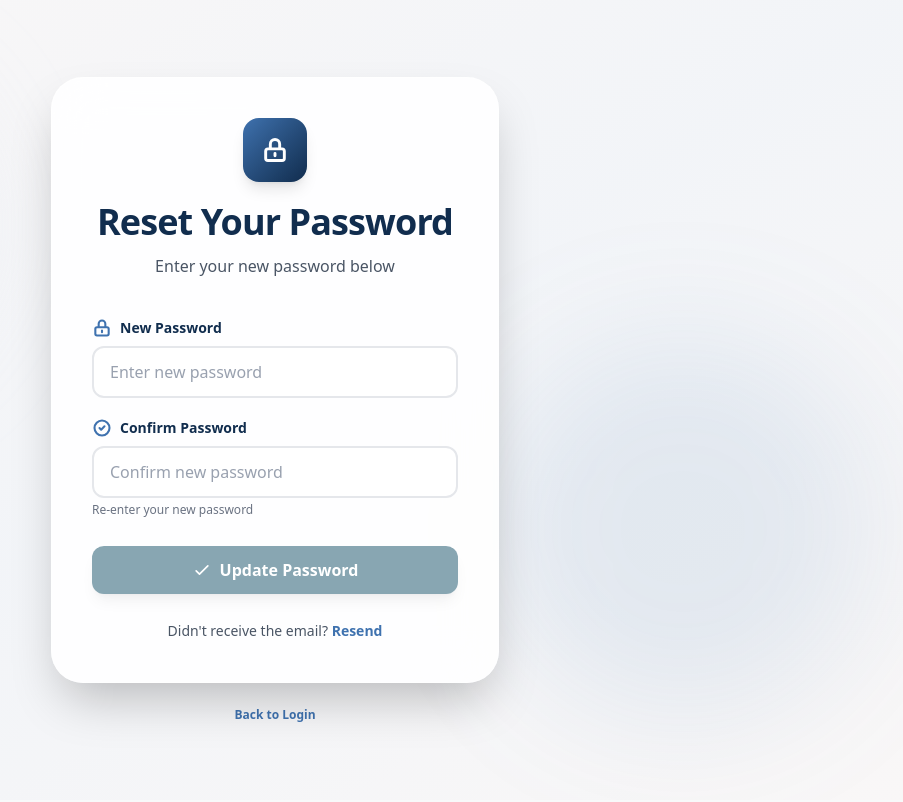
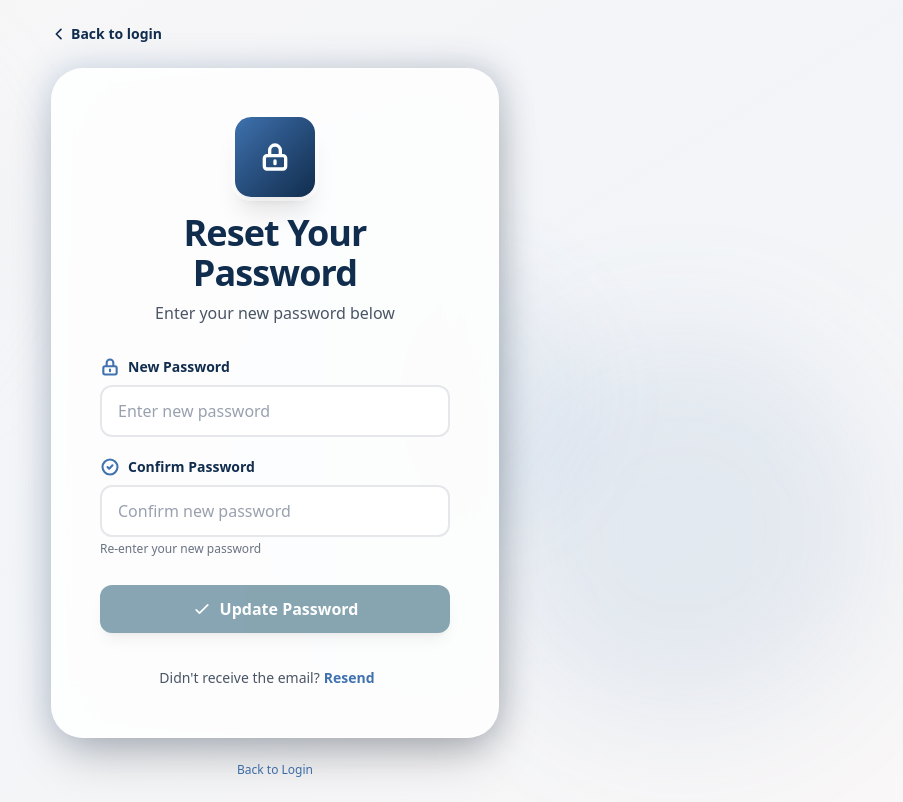
Before and after one commit to ThisaraJayasooriya/FlexiGo, a Next.js app: page /reset-password in a window 1280 px wide. Shown: the whole page, without its empty margins (365-1268 px from the left). Built offline with nearby package versions, Linux system fonts and the light colour scheme.

Commit message:
updated signup page,forgot password and reset password page designs

```diff
--- a/app/forgot-password/page.tsx
+++ b/app/forgot-password/page.tsx
@@ -46,11 +46,13 @@ export default function ForgotPasswordPage() {
   };
 
   return (
-    <main className="min-h-screen bg-linear-to-br from-[#F9F7F7] via-[#DBE2EF]/20 to-[#F9F7F7] flex items-center justify-center p-5 sm:p-6 font-sans antialiased relative overflow-hidden">
-      {/* Decorative Background */}
-      <div className="absolute inset-0 overflow-hidden pointer-events-none">
+    <main className="min-h-screen bg-linear-to-br from-[#F9F7F7] via-[#DBE2EF]/20 to-[#F9F7F7] relative overflow-hidden font-sans antialiased flex items-center justify-center p-5 sm:p-6">
+      {/* Decorative Background Elements - Matching Login Page */}
+      <div className="absolute top-0 left-0 w-full h-full overflow-hidden pointer-events-none">
         <div className="absolute top-20 left-10 w-72 h-72 bg-[#DBE2EF]/30 rounded-full blur-3xl"></div>
         <div className="absolute bottom-20 right-10 w-96 h-96 bg-[#3F72AF]/10 rounded-full blur-3xl"></div>
+        <div className="absolute top-1/2 left-1/2 -translate-x-1/2 -translate-y-1/2 w-[600px] h-[600px] bg-gradient-radial from-[#DBE2EF]/10 to-transparent rounded-full blur-2xl"></div>
+        <div className="absolute top-1/3 right-1/4 w-64 h-64 bg-[#3F72AF]/5 rounded-full blur-2xl"></div>
       </div>
 
       {toast && <Toast type={toast.type} message={toast.message} onClose={() => setToast(null)} />}
@@ -64,21 +66,25 @@ export default function ForgotPasswordPage() {
           Back to login
         </Link>
 
-        {/* Main Card */}
-        <div className="bg-white/90 backdrop-blur-xl p-6 sm:p-10 rounded-4xl shadow-2xl border border-white/20">
+        {/* Main Card with Glow Effect */}
+        <div className="relative group">
+          <div className="absolute -inset-1 bg-linear-to-r from-[#3F72AF] to-[#112D4E] rounded-4xl blur-lg opacity-20 group-hover:opacity-30 transition duration-500"></div>
+          <div className="relative bg-white/95 backdrop-blur-xl rounded-4xl shadow-2xl border border-white/40 p-8 sm:p-10 lg:p-12 space-y-8">
             {!emailSent ? (
               <>
                 {/* Header */}
-              <div className="text-center mb-10">
-                <div className="inline-flex items-center justify-center w-16 h-16 rounded-2xl bg-linear-to-br from-[#3F72AF] to-[#112D4E] mb-5 shadow-lg">
-                  <svg className="w-7 h-7 text-white" fill="none" stroke="currentColor" viewBox="0 0 24 24">
+                <div className="text-center space-y-4">
+                  <div className="inline-flex items-center justify-center w-20 h-20 rounded-2xl bg-linear-to-br from-[#3F72AF] to-[#112D4E] shadow-xl ring-4 ring-white/50 group-hover:scale-105 transition-transform duration-300">
+                    <svg className="w-8 h-8 text-white" fill="none" stroke="currentColor" viewBox="0 0 24 24">
                       <path strokeLinecap="round" strokeLinejoin="round" strokeWidth={2.5} d="M15 7a2 2 0 012 2m4 0a6 6 0 01-7.743 5.743L11 17H9v2H7v2H4a1 1 0 01-1-1v-2.586a1 1 0 01.293-.707l5.964-5.964A6 6 0 1121 9z" />
                     </svg>
                   </div>
-                <h2 className="text-3xl sm:text-4xl font-extrabold text-[#112D4E] mb-3 tracking-tight">Forgot Password?</h2>
+                  <div className="space-y-2">
+                    <h2 className="text-3xl sm:text-4xl font-extrabold text-[#112D4E] tracking-tight">Forgot Password?</h2>
                     <p className="text-sm sm:text-base text-gray-600 font-medium">
                       No worries! Enter your email and we'll send you reset instructions.
                     </p>
+                  </div>
                 </div>
 
               {/* Form */}
@@ -124,8 +130,12 @@ export default function ForgotPasswordPage() {
 
                 {/* Help Link */}
                 <div className="mt-6 text-center">
-                <Link href="/login" className="text-sm text-gray-600 font-medium">
-                  Remember your password? <span className="text-[#3F72AF] font-bold hover:text-[#112D4E] transition-colors">Sign in</span>
+                  <Link href="/login" className="group/link inline-flex items-center gap-1 text-sm text-gray-600 font-medium hover:gap-2 transition-all duration-200">
+                    <span>Remember your password?</span>
+                    <span className="text-[#3F72AF] font-bold hover:text-[#112D4E] transition-colors">Sign in</span>
+                    <svg className="w-3 h-3 text-[#3F72AF] opacity-0 group-hover/link:opacity-100 transition-opacity" fill="none" stroke="currentColor" viewBox="0 0 24 24">
+                      <path strokeLinecap="round" strokeLinejoin="round" strokeWidth={2.5} d="M9 5l7 7-7 7" />
+                    </svg>
                   </Link>
                 </div>
               </>
@@ -181,10 +191,12 @@ export default function ForgotPasswordPage() {
             </>
             )}
           </div>
+        </div>
 
-        {/* Footer */}
-        <p className="text-center text-xs text-gray-600 font-semibold mt-6">
-          Having trouble? Contact our support team
+        {/* Terms */}
+        <p className="text-center text-xs text-gray-500 font-medium mt-6">
+          Having trouble?{" "}
+          <span className="text-[#3F72AF] hover:text-[#112D4E] cursor-pointer transition-colors">Contact our support team</span>
         </p>
       </div>
     </main>
--- a/app/register/page.tsx
+++ b/app/register/page.tsx
@@ -17,11 +17,13 @@ export default function RegisterPage() {
   };
 
   return (
-    <main className="min-h-screen bg-linear-to-br from-[#F9F7F7] via-[#DBE2EF]/20 to-[#F9F7F7] flex items-center justify-center p-5 sm:p-6 font-sans antialiased relative overflow-hidden">
-      {/* Decorative Background */}
-      <div className="absolute inset-0 overflow-hidden pointer-events-none">
+    <main className="min-h-screen bg-linear-to-br from-[#F9F7F7] via-[#DBE2EF]/20 to-[#F9F7F7] relative overflow-hidden font-sans antialiased flex items-center justify-center p-5 sm:p-6">
+      {/* Decorative Background Elements - Matching Login Page */}
+      <div className="absolute top-0 left-0 w-full h-full overflow-hidden pointer-events-none">
         <div className="absolute top-20 left-10 w-72 h-72 bg-[#DBE2EF]/30 rounded-full blur-3xl"></div>
         <div className="absolute bottom-20 right-10 w-96 h-96 bg-[#3F72AF]/10 rounded-full blur-3xl"></div>
+        <div className="absolute top-1/2 left-1/2 -translate-x-1/2 -translate-y-1/2 w-[600px] h-[600px] bg-gradient-radial from-[#DBE2EF]/10 to-transparent rounded-full blur-2xl"></div>
+        <div className="absolute top-1/3 right-1/4 w-64 h-64 bg-[#3F72AF]/5 rounded-full blur-2xl"></div>
       </div>
 
       <div className="max-w-md w-full relative z-10">
@@ -33,19 +35,23 @@ export default function RegisterPage() {
           Back to home
         </Link>
 
-        {/* Main Card */}
-        <div className="bg-white/90 backdrop-blur-xl p-8 sm:p-12 rounded-4xl shadow-2xl border border-white/20">
+        {/* Main Card with Glow Effect */}
+        <div className="relative group">
+          <div className="absolute -inset-1 bg-linear-to-r from-[#3F72AF] to-[#112D4E] rounded-4xl blur-lg opacity-20 group-hover:opacity-30 transition duration-500"></div>
+          <div className="relative bg-white/95 backdrop-blur-xl rounded-4xl shadow-2xl border border-white/40 p-8 sm:p-10 lg:p-12 space-y-8">
             {/* Header - Centered */}
-          <div className="text-center mb-10">
-            <div className="inline-flex items-center justify-center w-16 h-16 rounded-2xl bg-linear-to-br from-[#3F72AF] to-[#112D4E] mb-5 shadow-lg ring-2 ring-white/50">
+            <div className="text-center space-y-4">
+              <div className="inline-flex items-center justify-center w-20 h-20 rounded-2xl bg-linear-to-br from-[#3F72AF] to-[#112D4E] shadow-xl ring-4 ring-white/50 group-hover:scale-105 transition-transform duration-300">
                 <img src="/icons/flexigo_logo.jpg" alt="FlexiGo" className="w-full h-full object-cover rounded-2xl" />
               </div>
-            <h2 className="text-3xl sm:text-4xl font-extrabold text-[#112D4E] mb-3 tracking-tight">Join FlexiGo</h2>
+              <div className="space-y-2">
+                <h2 className="text-3xl sm:text-4xl font-extrabold text-[#112D4E] tracking-tight">Join FlexiGo</h2>
                 <p className="text-sm sm:text-base text-gray-600 font-medium">Create your account to get started</p>
+              </div>
             </div>
 
             {/* Role Selection - Compact Design */}
-          <div className="mb-8">
+            <div className="mb-6">
               <label className="block text-xs font-bold text-gray-500 uppercase tracking-wider mb-3 text-center">Select Account Type</label>
               <div className="flex justify-center">
                 <AuthRolePicker value={role} onChange={setRole} />
@@ -58,26 +64,30 @@ export default function RegisterPage() {
             </div>
 
             {/* Divider */}
-          <div className="relative my-8">
+            <div className="relative my-6">
               <div className="absolute inset-0 flex items-center">
                 <div className="w-full border-t border-gray-200"></div>
               </div>
             </div>
 
-          {/* Links - Centered */}
+            {/* Links - Better styled */}
             <div className="text-center">
               <p className="text-sm text-gray-600 font-medium">
                 Already have an account?{" "}
-              <Link href="/login" className="text-[#3F72AF] font-bold hover:text-[#112D4E] transition-colors">
+                <Link href="/login" className="text-[#3F72AF] font-bold hover:text-[#112D4E] transition-colors duration-200 hover:underline decoration-2 underline-offset-2">
                   Sign in
                 </Link>
               </p>
             </div>
           </div>
+        </div>
 
-        {/* Footer */}
-        <p className="text-center text-xs text-gray-600 font-semibold mt-6">
-          By signing up, you agree to our Terms & Privacy Policy
+        {/* Terms */}
+        <p className="text-center text-xs text-gray-500 font-medium mt-6">
+          By signing up, you agree to our{" "}
+          <span className="text-[#3F72AF] hover:text-[#112D4E] cursor-pointer transition-colors">Terms</span>
+          {" & "}
+          <span className="text-[#3F72AF] hover:text-[#112D4E] cursor-pointer transition-colors">Privacy Policy</span>
         </p>
       </div>
     </main>
--- a/app/reset-password/ResetPasswordClient.tsx
+++ b/app/reset-password/ResetPasswordClient.tsx
@@ -100,29 +100,43 @@ export default function ResetPasswordClient() {
   };
 
   return (
-    <main className="min-h-screen bg-linear-to-br from-[#F9F7F7] via-[#DBE2EF]/20 to-[#F9F7F7] flex items-center justify-center p-5 sm:p-6 font-sans antialiased relative overflow-hidden">
-      {/* Decorative Background */}
-      <div className="absolute inset-0 overflow-hidden pointer-events-none">
+    <main className="min-h-screen bg-linear-to-br from-[#F9F7F7] via-[#DBE2EF]/20 to-[#F9F7F7] relative overflow-hidden font-sans antialiased flex items-center justify-center p-5 sm:p-6">
+      {/* Decorative Background Elements - Matching Login Page */}
+      <div className="absolute top-0 left-0 w-full h-full overflow-hidden pointer-events-none">
         <div className="absolute top-20 left-10 w-72 h-72 bg-[#DBE2EF]/30 rounded-full blur-3xl"></div>
         <div className="absolute bottom-20 right-10 w-96 h-96 bg-[#3F72AF]/10 rounded-full blur-3xl"></div>
+        <div className="absolute top-1/2 left-1/2 -translate-x-1/2 -translate-y-1/2 w-[600px] h-[600px] bg-gradient-radial from-[#DBE2EF]/10 to-transparent rounded-full blur-2xl"></div>
+        <div className="absolute top-1/3 right-1/4 w-64 h-64 bg-[#3F72AF]/5 rounded-full blur-2xl"></div>
       </div>
 
       {toast && <Toast type={toast.type} message={toast.message} onClose={() => setToast(null)} />}
 
       <div className="max-w-md w-full relative z-10">
-        {/* Main Card */}
-        <div className="bg-white/90 backdrop-blur-xl p-6 sm:p-10 rounded-4xl shadow-2xl border border-white/20">
+        {/* Back Button */}
+        <Link href="/login" className="inline-flex items-center text-sm font-semibold text-[#112D4E] hover:text-[#3F72AF] mb-6 transition-all duration-200 hover:gap-2 gap-1">
+          <svg className="w-4 h-4" fill="none" stroke="currentColor" viewBox="0 0 24 24">
+            <path strokeLinecap="round" strokeLinejoin="round" strokeWidth={2.5} d="M15 19l-7-7 7-7" />
+          </svg>
+          Back to login
+        </Link>
+
+        {/* Main Card with Glow Effect */}
+        <div className="relative group">
+          <div className="absolute -inset-1 bg-linear-to-r from-[#3F72AF] to-[#112D4E] rounded-4xl blur-lg opacity-20 group-hover:opacity-30 transition duration-500"></div>
+          <div className="relative bg-white/95 backdrop-blur-xl rounded-4xl shadow-2xl border border-white/40 p-8 sm:p-10 lg:p-12 space-y-8">
             {/* Header */}
-          <div className="text-center mb-10">
-            <div className="inline-flex items-center justify-center w-16 h-16 rounded-2xl bg-linear-to-br from-[#3F72AF] to-[#112D4E] mb-5 shadow-lg">
-              <svg className="w-7 h-7 text-white" fill="none" stroke="currentColor" viewBox="0 0 24 24">
+            <div className="text-center space-y-4">
+              <div className="inline-flex items-center justify-center w-20 h-20 rounded-2xl bg-linear-to-br from-[#3F72AF] to-[#112D4E] shadow-xl ring-4 ring-white/50 group-hover:scale-105 transition-transform duration-300">
+                <svg className="w-8 h-8 text-white" fill="none" stroke="currentColor" viewBox="0 0 24 24">
                   <path strokeLinecap="round" strokeLinejoin="round" strokeWidth={2.5} d="M12 15v2m-6 4h12a2 2 0 002-2v-6a2 2 0 00-2-2H6a2 2 0 00-2 2v6a2 2 0 002 2zm10-10V7a4 4 0 00-8 0v4h8z" />
                 </svg>
               </div>
-            <h2 className="text-3xl sm:text-4xl font-extrabold text-[#112D4E] mb-3 tracking-tight">Reset Your Password</h2>
+              <div className="space-y-2">
+                <h2 className="text-3xl sm:text-4xl font-extrabold text-[#112D4E] tracking-tight">Reset Your Password</h2>
                 <p className="text-sm sm:text-base text-gray-600 font-medium">
                   Enter your new password below
                 </p>
+              </div>
             </div>
 
           {/* Form */}
@@ -260,15 +274,20 @@ export default function ResetPasswordClient() {
 
             {/* Help Link */}
             <div className="mt-6 text-center">
-            <Link href="/forgot-password" className="text-sm text-gray-600 font-medium">
-              Didn't receive the email? <span className="text-[#3F72AF] font-bold hover:text-[#112D4E] transition-colors">Resend</span>
+              <Link href="/forgot-password" className="group/link inline-flex items-center gap-1 text-sm text-gray-600 font-medium hover:gap-2 transition-all duration-200">
+                <span>Didn't receive the email?</span>
+                <span className="text-[#3F72AF] font-bold hover:text-[#112D4E] transition-colors">Resend</span>
+                <svg className="w-3 h-3 text-[#3F72AF] opacity-0 group-hover/link:opacity-100 transition-opacity" fill="none" stroke="currentColor" viewBox="0 0 24 24">
+                  <path strokeLinecap="round" strokeLinejoin="round" strokeWidth={2.5} d="M9 5l7 7-7 7" />
+                </svg>
               </Link>
             </div>
           </div>
+        </div>
 
-        {/* Footer */}
-        <p className="text-center text-xs text-gray-600 font-semibold mt-6">
-          <Link href="/login" className="text-[#3F72AF] hover:text-[#112D4E] transition-colors">
+        {/* Terms */}
+        <p className="text-center text-xs text-gray-500 font-medium mt-6">
+          <Link href="/login" className="text-[#3F72AF] hover:text-[#112D4E] transition-colors hover:underline decoration-2 underline-offset-2">
             Back to Login
           </Link>
         </p>
```
Lines whose indentation alone changed are shown as unchanged.
